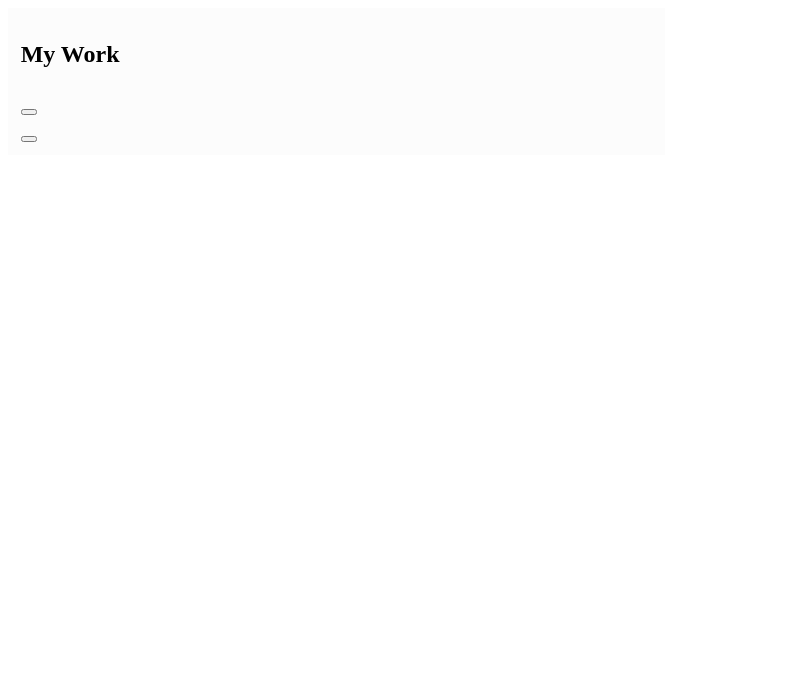
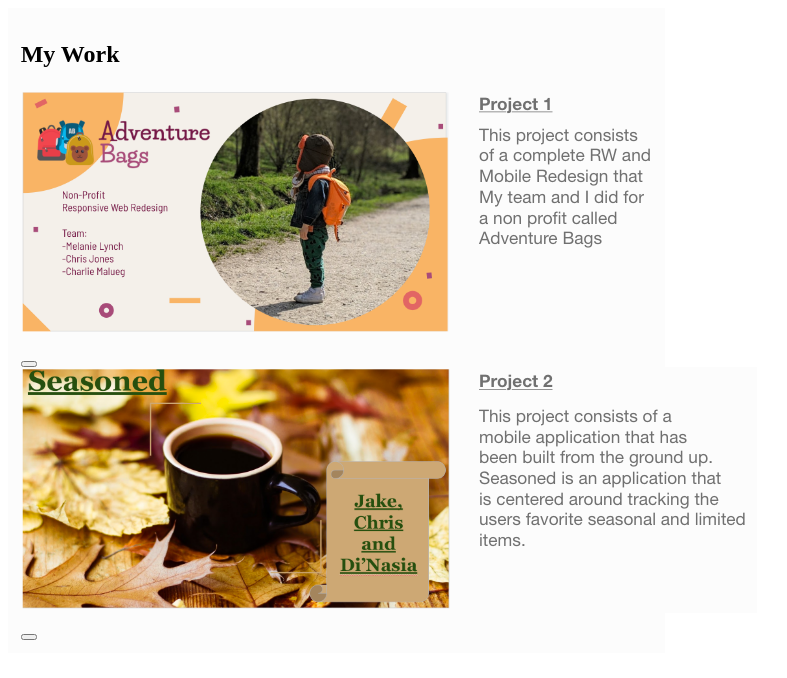
Before and after one commit to chrisjones914/UX_UI_HW_19, a plain HTML site: page mywork copy.html in a window 1280 px wide. Shown: the whole page, without its empty margins (0-787 px from the left). Drawn offline with Linux system fonts and the light colour scheme; files that its build step writes are made by us from their sources.

Commit message:
Update mywork copy.html

```diff
--- a/mywork copy.html
+++ b/mywork copy.html
@@ -2,13 +2,13 @@
     <link rel="stylesheet" href="CSS/style.css">
     <h1>My Work</h1>
     <div class="workGrid">
-        <div><img src="Images/Project 1 Sample.png" alt=""></div>
+        <div><img src="Project 1 Sample.png" alt=""></div>
         <div>
             <h4></h4>
             <p></p>
             <button></button>
         </div>
-        <div><img src="Images/Project 2 Sample.png" alt=""></div>
+        <div><img src="Project 2 Sample.png" alt=""></div>
         <div>
             <h4></h4>
             <p></p>
```
